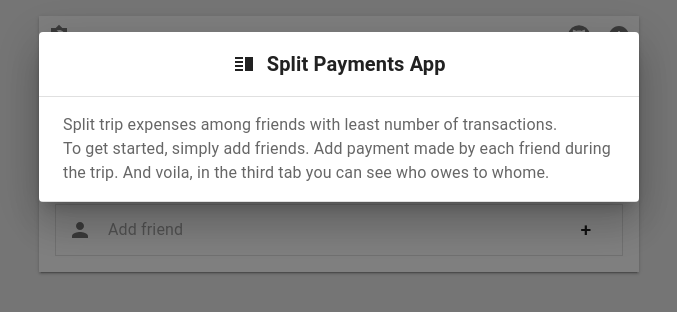
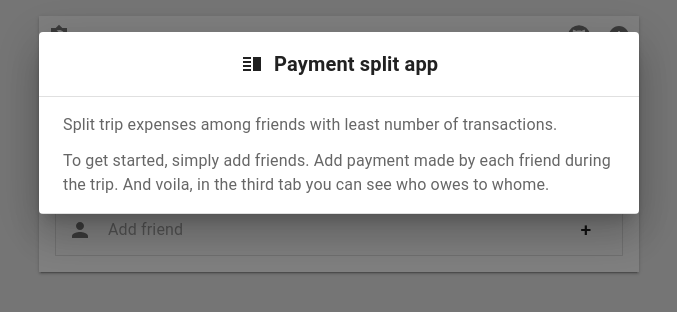
Before and after one commit to swport/payment-split, a React (Create React App) app: page / in a window 1280 px wide. Both pictures are taken after a click on the button 920 px from the left and 36 px from the top of the page. Shown: the top 312 px of the page, without its empty margins (301-978 px from the left). Built offline with nearby package versions, Linux system fonts and the light colour scheme.

Commit message:
improves description

```diff
--- a/src/components/Header.tsx
+++ b/src/components/Header.tsx
@@ -81,11 +81,11 @@ const Header = () => {
                 <DialogTitle id="scroll-dialog-title">
                     <Typography display="flex" alignItems="center" justifyContent="center">
                         <VerticalSplit />
-                        <Typography ml="0.65rem" fontWeight="bold" variant="h6">Split Payments App</Typography>
+                        <Typography ml="0.65rem" fontWeight="bold" variant="h6">Payment split app</Typography>
                     </Typography>
                 </DialogTitle>
                 <DialogContent dividers={true}>
-                    <DialogContentText>
+                    <DialogContentText marginBottom="12px">
                         Split trip expenses among friends with least number of transactions.
                     </DialogContentText>
                     <DialogContentText>
```
